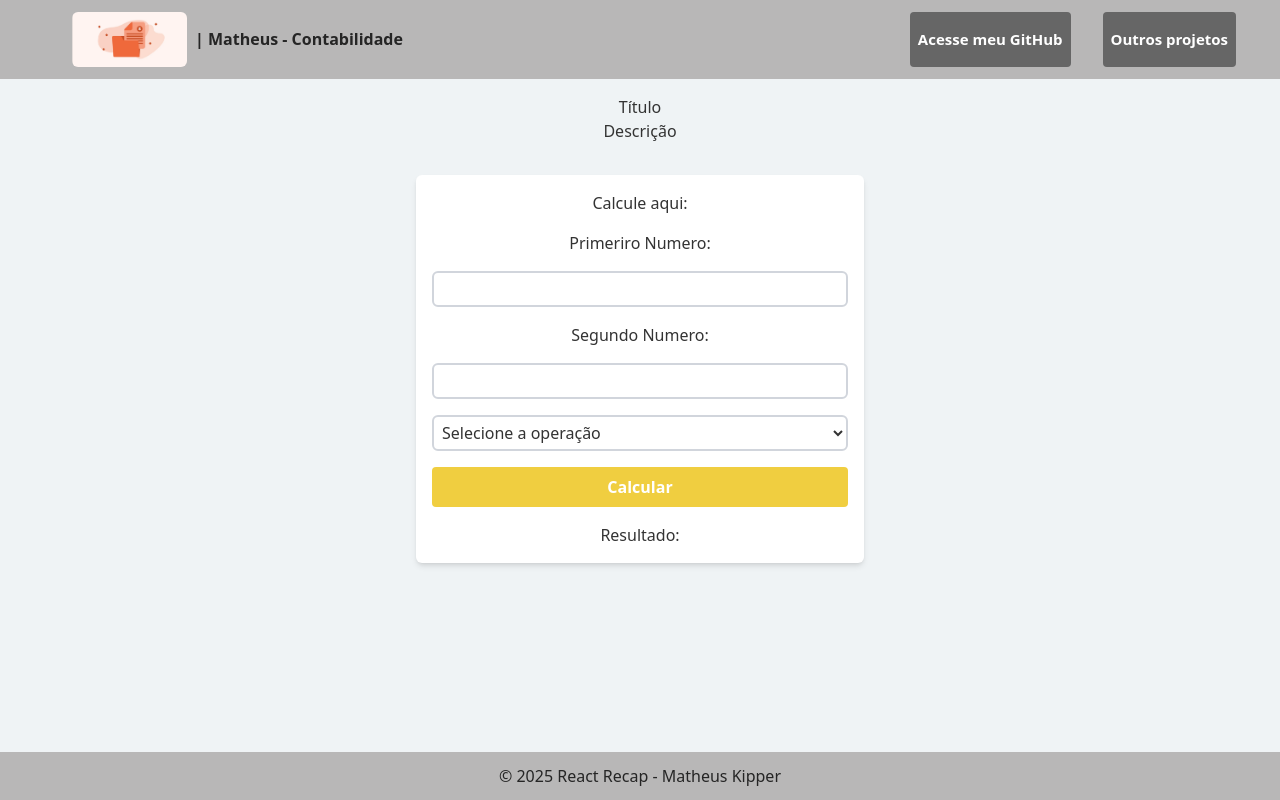
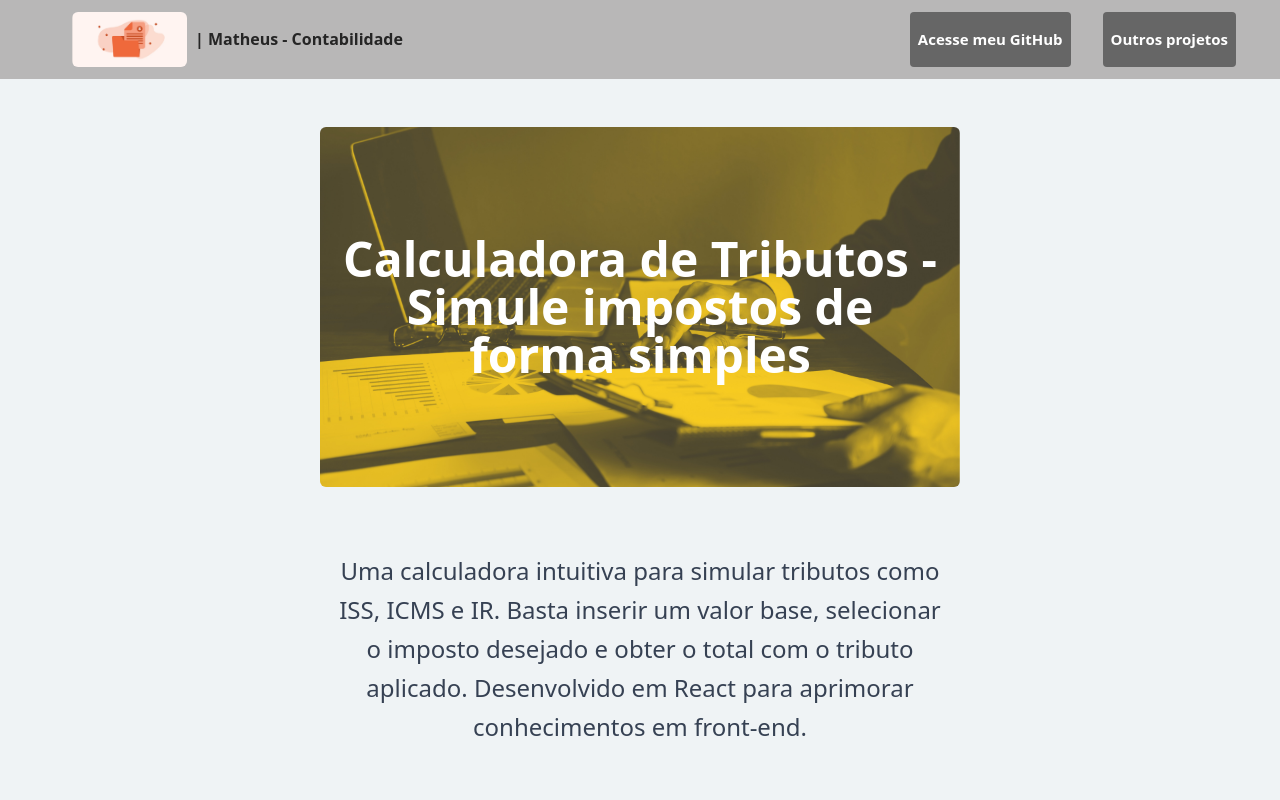
Before and after one commit to matheuskipper/CalculadoraTributosReact, a React (Vite) app: page / in a window 1280 px wide. Shown: the top 800 px of the page. Built offline with nearby package versions, Linux system fonts and the light colour scheme.

Commit message:
Adicionando novas features ao projeto, aprimorando o cálculo e estilização

```diff
--- a/src/App.jsx
+++ b/src/App.jsx
@@ -3,15 +3,36 @@ import Subtitulo from "./components/Subtitulo";
 import Header from "./components/Header";
 import Footer from "./components/Footer";
 import Calculadora from "./components/Calculadora";
+import Titulo from "./components/Titulo";
 
 function App() {
+  const [mostrarCalculadora, setMostrarCalculadora] = useState(false);
   return (
     <>
       <div className="font-lato bg-[#eff3f5] min-h-screen flex flex-col justify-between items-center justify-center text-center text-[#333]">
         <Header />
-        <h1>Título</h1>
-        <Subtitulo descricao={"Descrição"} />
-        <Calculadora />
+        <div className="relative w-1/2 h-auto mb-8 mt-8">
+          <img
+            src="./src/images/main.png"
+            className="w-full h-auto rounded-md"
+          />
+
+          <h1>
+            <Titulo />
+          </h1>
+        </div>
+
+        <Subtitulo />
+        <button
+          className="bg-[#f0ce40] hover:bg-[#d3b538] border-none cursor-pointer text-white
+          font-bold py-5 px-7 rounded mb-8 mt-8 text-lg sm:text-xl"
+          onClick={() => setMostrarCalculadora(true)}
+        >
+          Acessar Agora
+        </button>
+
+        {mostrarCalculadora && <Calculadora />}
+
         <Footer />
       </div>
     </>
--- a/src/components/Calculadora.jsx
+++ b/src/components/Calculadora.jsx
@@ -2,54 +2,56 @@ import React, { useState } from "react";
 
 function Calculadora() {
   let [num1, setNum1] = useState("");
-  let [num2, setNum2] = useState("");
   let [resultado, setResultado] = useState("");
   let [operacao, setOperacao] = useState("selecioneOperacao");
 
   function calcular() {
-    if (operacao === "soma") {
-      setResultado(num1 + num2);
-    } else if (operacao === "subtracao") {
-      setResultado(num1 - num2);
-    } else if (operacao === "multiplicacao") {
-      setResultado(num1 * num2);
-    } else if (operacao === "divisao") {
-      setResultado(num1 / num2);
-    } else if (operacao === "selecioneOperacao") {
-      setResultado(alert("Selecione uma operação"));
+    let valorBase = parseFloat(num1);
+
+    if (isNaN(valorBase)) {
+      alert("Digite um número válido");
+      return;
     }
 
-    console.log(operacao);
+    let imposto = 0;
+
+    if (operacao === "ISS") {
+      imposto = (valorBase * 5) / 100;
+    } else if (operacao === "ICMS") {
+      imposto = (valorBase * 18) / 100;
+    } else if (operacao === "IR") {
+      imposto = (valorBase * 7.5) / 100;
+    } else if (operacao === "selecioneOperacao") {
+      alert("Selecione um tributo");
+      return;
+    }
+
+    let total = valorBase + imposto;
+    setResultado(
+      `Imposto: R$ ${imposto.toFixed(2)} | Valor Total: R$ ${total.toFixed(2)}`
+    );
   }
   return (
     <>
       <div className="flex flex-col gap-4 bg-white p-4 rounded-md shadow-md w-full max-w-md mx-auto mb-8 mt-8">
         <h3 className="">Calcule aqui:</h3>
-        <label>Primeriro Numero: </label>
+        <label>Valor Base (R$): </label>
         <input
           className="border-2 border-gray-300 rounded-md p-1 focus:outline-none focus:border-blue-500"
           type="number"
           value={num1}
-          onChange={(e) => setNum1(Number(e.target.value))}
+          onChange={(e) => setNum1(e.target.value)}
         />
-        <label>Segundo Numero: </label>
-        <input
-          className="border-2 border-gray-300 rounded-md p-1 focus:outline-none focus:border-blue-500"
-          type="number"
-          value={num2}
-          onChange={(e) => setNum2(Number(e.target.value))}
-        />
-
+        <label>Selecione o tributo: </label>
         <select
           className="border-2 border-gray-300 rounded-md p-1 focus:outline-none focus:border-blue-500"
           value={operacao}
           onChange={(e) => setOperacao(e.target.value)}
         >
-          <option value="selecioneOperacao">Selecione a operação</option>
-          <option value="soma">Soma</option>
-          <option value="subtracao">Subtração</option>
-          <option value="multiplicacao">Multiplicação</option>
-          <option value="divisao">Divisão</option>
+          <option value="selecioneOperacao">Selecione um tributo</option>
+          <option value="ISS">ISS (5%)</option>
+          <option value="ICMS">ICMS (18%)</option>
+          <option value="IR">IR (7.5%)</option>
         </select>
 
         <button
@@ -61,7 +63,7 @@ function Calculadora() {
           Calcular
         </button>
 
-        <p>Resultado: {resultado}</p>
+        <p>{resultado}</p>
       </div>
     </>
   );
--- a/src/components/Subtitulo.jsx
+++ b/src/components/Subtitulo.jsx
@@ -1,5 +1,15 @@
-function Subtitulo(props) {
-  return <h3>{props.descricao}</h3>;
+function Subtitulo() {
+  return (
+    <h3
+      className="text-lg sm:text-xl md:text-2xl text-gray-700
+     font-medium leading-relaxed text-center px-4 w-1/2 h-auto mb-8 mt-8"
+    >
+      Uma calculadora intuitiva para simular tributos como ISS, ICMS e IR. Basta
+      inserir um valor base, selecionar o imposto desejado e obter o total com o
+      tributo aplicado. Desenvolvido em React para aprimorar conhecimentos em
+      front-end.
+    </h3>
+  );
 }
 
 export default Subtitulo;
--- /dev/null
+++ b/src/components/Titulo.jsx
@@ -0,0 +1,12 @@
+function Titulo() {
+  return (
+    <h1
+      className="absolute inset-0 flex items-center justify-center text-white text-2xl sm:text-3xl
+       md:text-4xl lg:text-5xl font-bold px-4 text-center"
+    >
+      Calculadora de Tributos - Simule impostos de forma simples
+    </h1>
+  );
+}
+
+export default Titulo;
```
Also changed, not shown: src/images/main.png (added).
